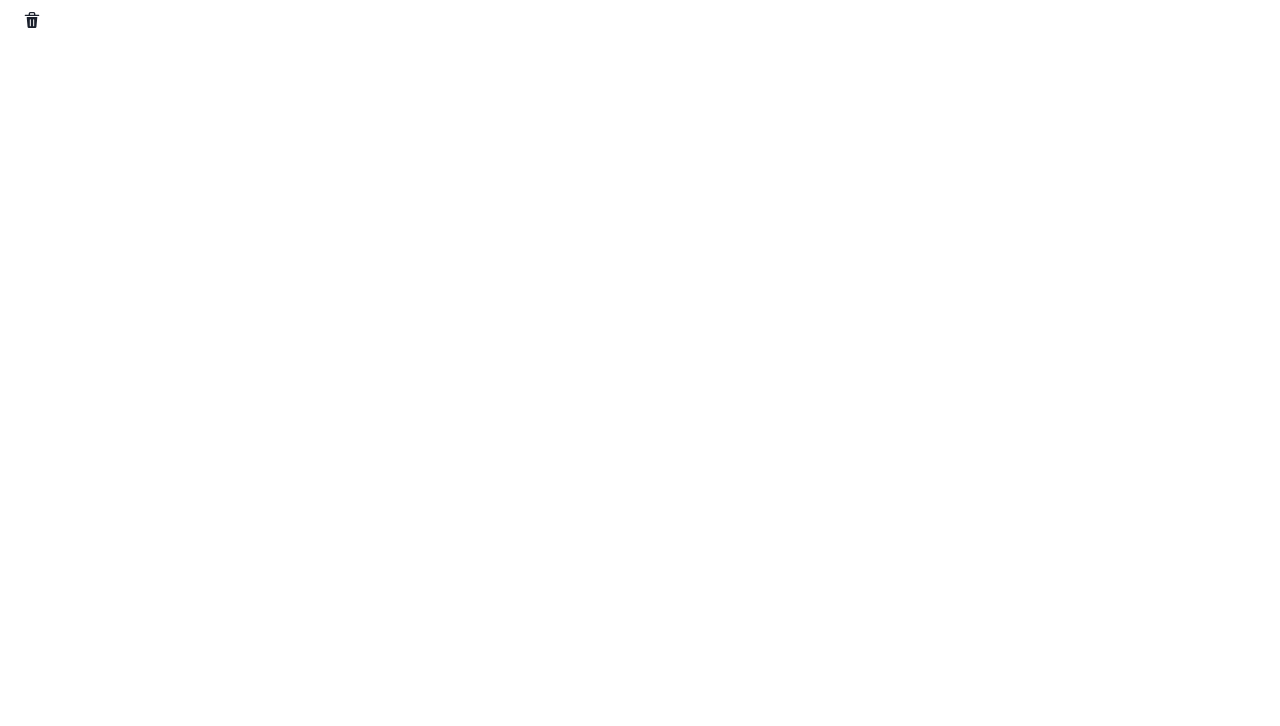
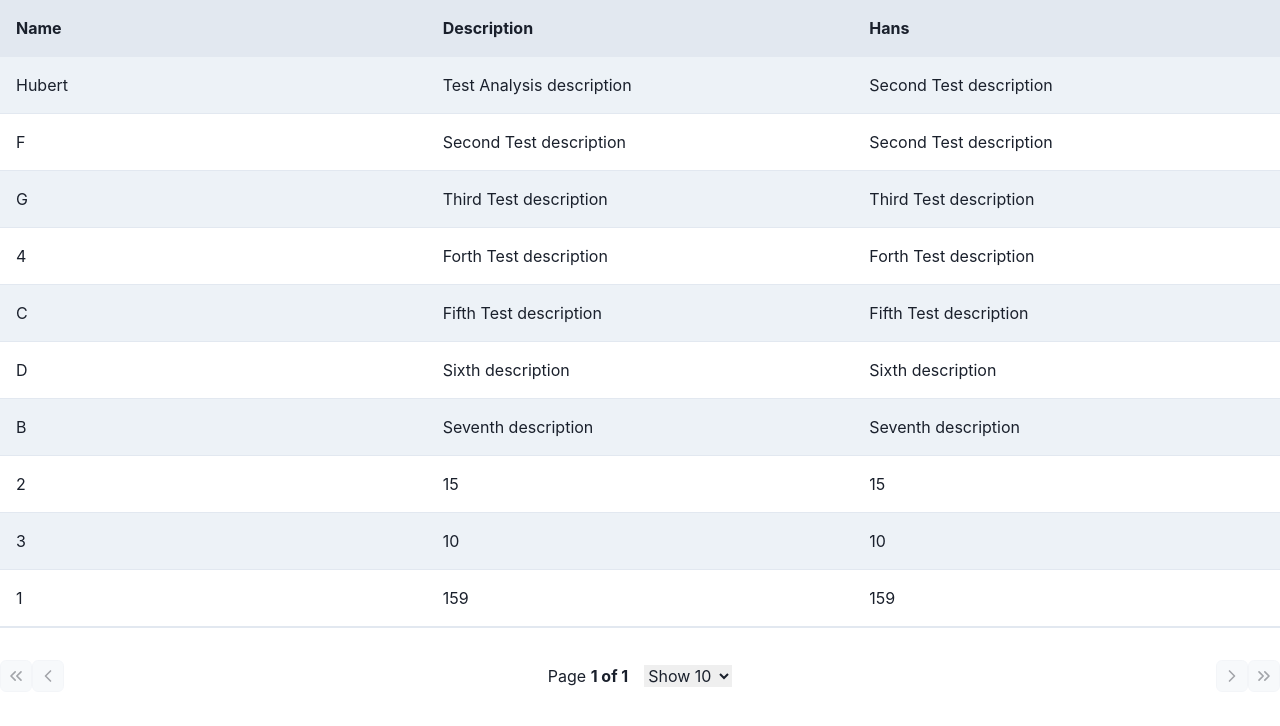
Before and after one commit to limebit/chakra-ui-recipes, a React (Create React App) app: page / in a window 1280 px wide. Shown: the top 726 px of the page. Built offline with nearby package versions, Linux system fonts and the light colour scheme.

Commit message:
Added customizable colors to react-table

```diff
--- a/src/App.tsx
+++ b/src/App.tsx
@@ -1,19 +1,87 @@
 import React from "react";
+import { ReactTable } from "./components/react-table/react-table";
 import { ThemeWrapper } from "./components/theme-wrapper/theme-wrapper";
-import { DeleteModal } from "./components/delete-modal/delete-modal";
-import { Stack } from "@chakra-ui/react";
+import { useInlineEdit } from "./components/react-table/use-inline-edit";
 
-const App: React.FC = ({ children }) => {
+const columns = [
+  {
+    Header: "Name",
+    accessor: "name",
+  },
+  { Header: "Description", accessor: "description" },
+  { Header: "Hans", accessor: "hans" },
+];
+const tableData = [
+  {
+    id: "1",
+    name: "Hubert",
+    description: "Test Analysis description",
+    hans: "Second Test description",
+  },
+  {
+    id: "2",
+    name: "F",
+    description: "Second Test description",
+    hans: "Second Test description",
+  },
+  {
+    id: "3",
+    name: "G",
+    description: "Third Test description",
+    hans: "Third Test description",
+  },
+  {
+    id: "4",
+    name: "4",
+    description: "Forth Test description",
+    hans: "Forth Test description",
+  },
+  {
+    id: "5",
+    name: "C",
+    description: "Fifth Test description",
+    hans: "Fifth Test description",
+  },
+  {
+    id: "6",
+    name: "D",
+    description: "Sixth description",
+    hans: "Sixth description",
+  },
+  {
+    id: "7",
+    name: "B",
+    description: "Seventh description",
+    hans: "Seventh description",
+  },
+  { id: "8", name: "2", description: "15", hans: "15" },
+  { id: "9", name: "3", description: "10", hans: "10" },
+  { id: "10", name: "1", description: "159", hans: "159" },
+];
+
+const MYComponent = () => {
+  const { data } = useInlineEdit({
+    tableData,
+  });
+  return (
+    <ReactTable
+      columns={columns}
+      data={data}
+      pageSize={10}
+      colors={{
+        tableHeadColor: "gray.200",
+        evenOddColor: "gray.100",
+        // selectedColor: "gray.600",
+      }}
+      // selectedId={"3"}
+    />
+  );
+};
+
+const App: React.FC = () => {
   return (
     <ThemeWrapper>
-      <DeleteModal
-        ariaLabel="test"
-        deleteHandler={() => {
-          console.log("Deleted");
-        }}
-        title="test"
-        key="test"
-      />
+      <MYComponent />
     </ThemeWrapper>
   );
 };
--- a/src/components/react-table/react-table.tsx
+++ b/src/components/react-table/react-table.tsx
@@ -29,6 +29,12 @@ import { GlobalFilter } from "./global-filter";
 import { UpdateDataProps } from "./use-inline-edit";
 import { EditableCell } from "./editable-cell";
 
+interface ColorObject {
+  tableHeadColor?: ResponsiveValue<CSS.Property.BackgroundImage>;
+  selectedColor?: ResponsiveValue<CSS.Property.BackgroundImage>;
+  evenOddColor?: ResponsiveValue<CSS.Property.BackgroundImage>;
+}
+
 type ReactTableProps<D extends object = {}> = {
   data: any;
   columns: Column<D>[];
@@ -42,6 +48,7 @@ type ReactTableProps<D extends object = {}> = {
     skipPageReset: boolean;
   };
   searchBarColSpan?: number;
+  colors?: ColorObject;
 };
 
 export const ReactTable = <D extends {}>({
@@ -54,6 +61,7 @@ export const ReactTable = <D extends {}>({
   enableSearch,
   inLineEditConfig,
   searchBarColSpan,
+  colors,
 }: ReactTableProps<D>) => {
   const tableColumns = React.useMemo(() => columns, [columns]);
 
@@ -108,7 +116,7 @@ export const ReactTable = <D extends {}>({
               {headerGroup.headers.map((column) => (
                 <Th
                   p={4}
-                  bg="gray.100"
+                  bg={colors?.tableHeadColor || "gray.100"}
                   {...column.getHeaderProps()}
                   {...column.getSortByToggleProps()}
                 >
@@ -150,12 +158,20 @@ export const ReactTable = <D extends {}>({
         </Thead>
         <Tbody flexDirection="column">
           {page.map(
-            (row) =>
+            (row, index) =>
               // @ts-ignore
               prepareRow(row) || (
                 <Tr
                   style={onRowClick && { cursor: "pointer" }}
-                  bg={row.id === selectedId ? "gray.100" : undefined}
+                  bg={
+                    row.id === selectedId
+                      ? colors?.selectedColor || "gray.200"
+                      : colors?.evenOddColor
+                      ? index % 2 === 0
+                        ? colors?.evenOddColor
+                        : undefined
+                      : undefined
+                  }
                   onClick={() => onRowClick && onRowClick(row)}
                   flexDirection="row"
                   {...row.getRowProps()}
```
